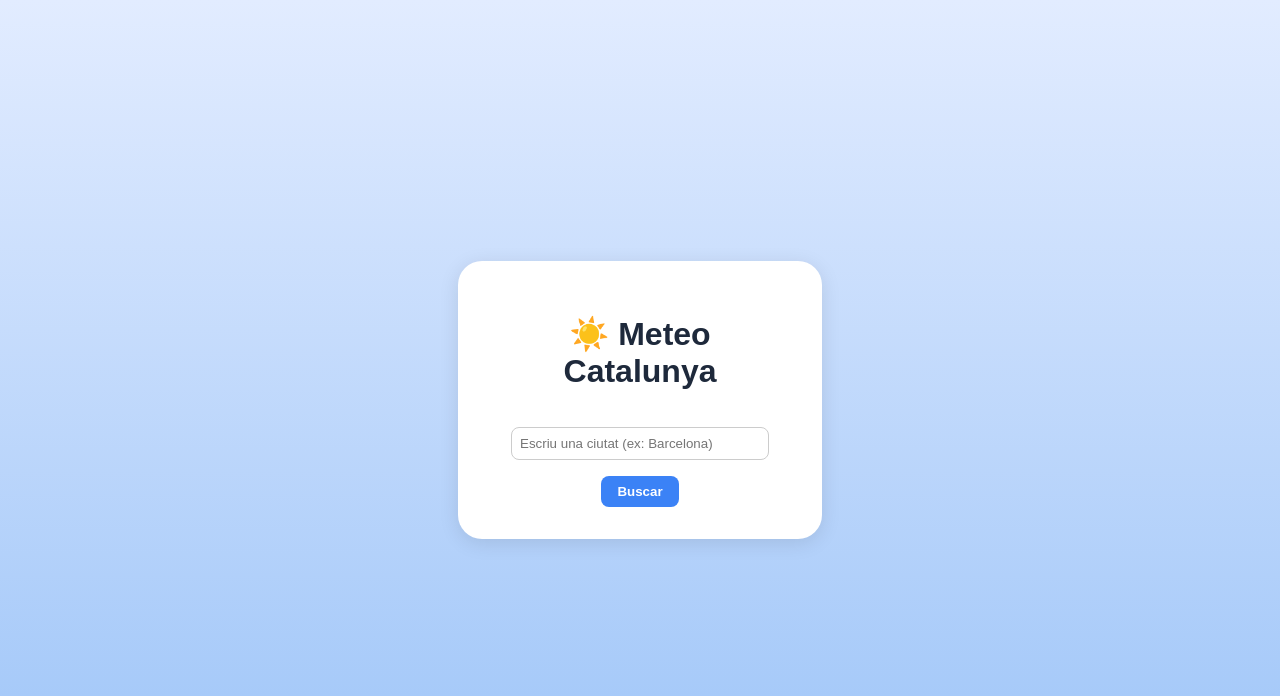
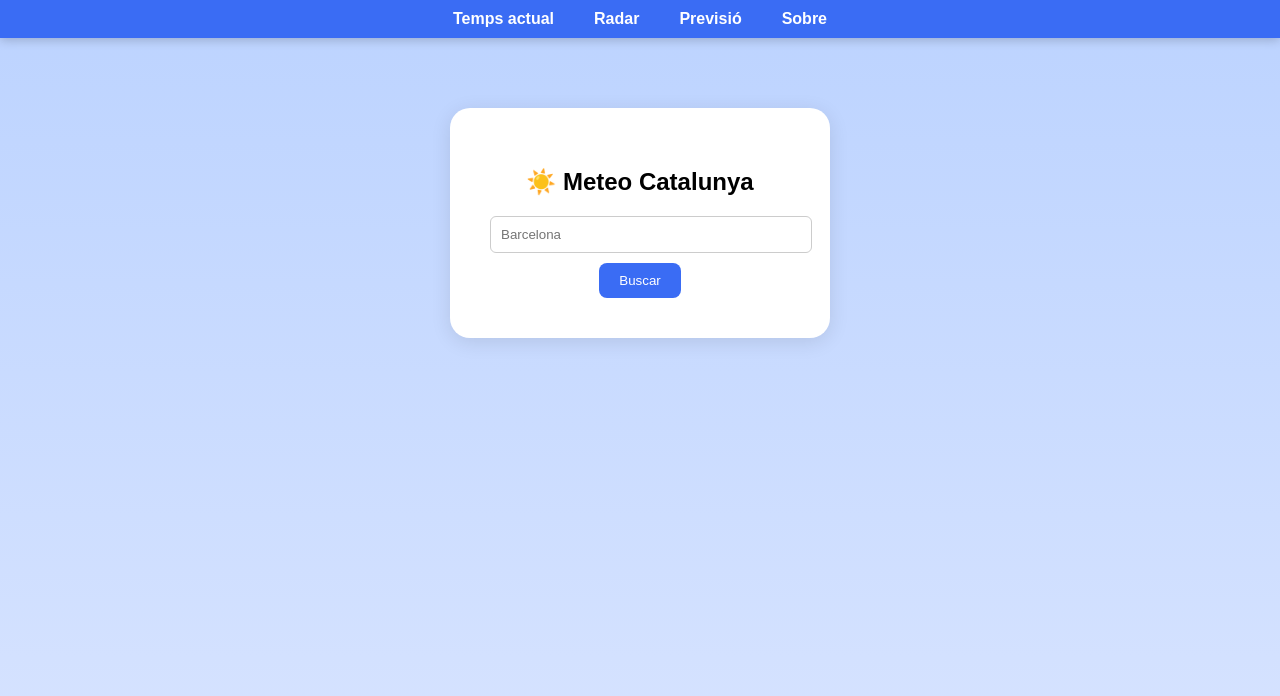
Before and after one commit to joysantalola/Temps, a plain HTML site: page index.html in a window 1280 px wide. Drawn offline with Linux system fonts and the light colour scheme.

Commit message:
Refactor index.html with styles and layout changes
Updated HTML structure and added CSS styles for layout.

```diff
--- a/index.html
+++ b/index.html
@@ -1,25 +1,150 @@
 <!DOCTYPE html>
 <html lang="ca">
 <head>
-  <meta charset="UTF-8" />
-  <meta name="viewport" content="width=device-width, initial-scale=1.0" />
+  <meta charset="UTF-8">
+  <meta name="viewport" content="width=device-width, initial-scale=1.0">
   <title>Meteo Catalunya</title>
-  <link rel="stylesheet" href="style.css" />
+  <style>
+    body {
+      margin: 0;
+      font-family: "Poppins", sans-serif;
+      background: linear-gradient(to bottom, #bcd3ff, #d8e4ff);
+      min-height: 100vh;
+    }
+
+    /* Menú superior */
+    header {
+      background: #3a6cf4;
+      color: white;
+      padding: 10px 0;
+      position: sticky;
+      top: 0;
+      box-shadow: 0 2px 10px rgba(0,0,0,0.2);
+      z-index: 10;
+    }
+
+    nav {
+      display: flex;
+      justify-content: center;
+      gap: 40px;
+      font-weight: 600;
+    }
+
+    nav a {
+      color: white;
+      text-decoration: none;
+      transition: 0.2s;
+    }
+
+    nav a:hover {
+      color: #ffe35c;
+    }
+
+    /* Contingut principal */
+    .container {
+      display: flex;
+      flex-direction: column;
+      align-items: center;
+      justify-content: center;
+      margin-top: 70px;
+    }
+
+    .card {
+      background: white;
+      padding: 40px;
+      border-radius: 20px;
+      box-shadow: 0 4px 20px rgba(0,0,0,0.1);
+      text-align: center;
+      width: 300px;
+    }
+
+    input {
+      padding: 10px;
+      border-radius: 6px;
+      border: 1px solid #ccc;
+      width: 100%;
+      margin-bottom: 10px;
+    }
+
+    button {
+      background: #3a6cf4;
+      color: white;
+      border: none;
+      padding: 10px 20px;
+      border-radius: 8px;
+      cursor: pointer;
+      transition: 0.2s;
+    }
+
+    button:hover {
+      background: #3358cc;
+    }
+
+    .hidden {
+      display: none;
+    }
+  </style>
 </head>
 <body>
+
+  <header>
+    <nav>
+      <a href="#" id="linkTemps">Temps actual</a>
+      <a href="#" id="linkRadar">Radar</a>
+      <a href="#" id="linkPrevisio">Previsió</a>
+      <a href="#" id="linkSobre">Sobre</a>
+    </nav>
+  </header>
+
   <div class="container">
-    <h1>☀️ Meteo Catalunya</h1>
-    <input type="text" id="cityInput" placeholder="Escriu una ciutat (ex: Barcelona)" />
-    <button id="searchBtn">Buscar</button>
+    <div class="card" id="tempsSection">
+      <h2>☀️ Meteo Catalunya</h2>
+      <input type="text" id="cityInput" placeholder="Barcelona">
+      <button id="searchBtn">Buscar</button>
 
-    <div id="weatherBox" class="hidden">
-      <h2 id="cityName"></h2>
-      <p id="temp"></p>
-      <p id="desc"></p>
-      <p id="humidity"></p>
+      <div id="weatherBox" class="hidden">
+        <h3 id="cityName"></h3>
+        <p id="temp"></p>
+        <p id="desc"></p>
+        <p id="humidity"></p>
+      </div>
+    </div>
+
+    <div class="card hidden" id="radarSection">
+      <h2>🌧️ Radar</h2>
+      <p>Pròximament: radar de pluges de Catalunya.</p>
+    </div>
+
+    <div class="card hidden" id="previsioSection">
+      <h2>📅 Previsió</h2>
+      <p>Pròximament: previsió de 3 dies.</p>
+    </div>
+
+    <div class="card hidden" id="sobreSection">
+      <h2>ℹ️ Sobre</h2>
+      <p>Pàgina creada per mostrar el temps a Catalunya en temps real.</p>
     </div>
   </div>
 
   <script src="script.js"></script>
+  <script>
+    // Mostrar i amagar seccions
+    const sections = {
+      temps: document.getElementById("tempsSection"),
+      radar: document.getElementById("radarSection"),
+      previsio: document.getElementById("previsioSection"),
+      sobre: document.getElementById("sobreSection"),
+    };
+
+    document.getElementById("linkTemps").addEventListener("click", () => showSection("temps"));
+    document.getElementById("linkRadar").addEventListener("click", () => showSection("radar"));
+    document.getElementById("linkPrevisio").addEventListener("click", () => showSection("previsio"));
+    document.getElementById("linkSobre").addEventListener("click", () => showSection("sobre"));
+
+    function showSection(name) {
+      Object.values(sections).forEach(sec => sec.classList.add("hidden"));
+      sections[name].classList.remove("hidden");
+    }
+  </script>
 </body>
 </html>
```
